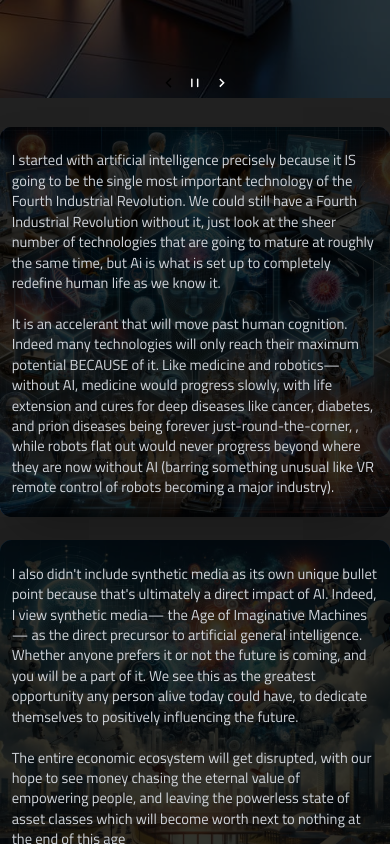
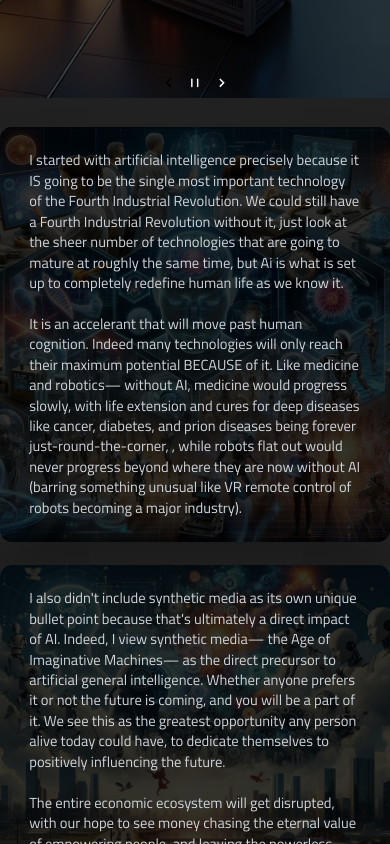
Before and after one commit to rais17/4TH-Revolution-Fund, a React (Create React App) app: page /revolution in a window 390 px wide. Shown: the part 5580-6424 px from the top of the page. Built offline with nearby package versions, Linux system fonts and the light colour scheme.

Commit message:
Update Quotes.js

```diff
--- a/src/Components/Quotes.js
+++ b/src/Components/Quotes.js
@@ -3,17 +3,17 @@ import React from 'react'
 const Quotes = ({description, image, isReverse}) => {
   return (
     <div
-      className={`w-full aspect-square at500:aspect-video sm:h-[70vh] flex ${
+      className={`w-full flex ${
         isReverse ? `flex-row-reverse` : `flex-row`
       } items-center gap-10 px-6 shadow-2xl relative overflow-hidden`}
     >
-      <div className="inset-0 z-20 sm:w-2/3 xxs:max-sm:absolute">
+      <div className="inset-0 z-20 sm:w-2/3 xxs:max-sm:relative">
         <pre className="text-xl text-gray-300 whitespace-pre-line sm:text-justify font-Titillium xxs:max-sm:py-8 xxs:max-sm:px-4 ">
           {description}
         </pre>
       </div>
 
-      <div className="relative inset-0 z-10 overflow-hidden sm:w-1/3 aspect-square rounded-2xl xxs:max-sm:absolute">
+      <div className="relative inset-0 z-10 overflow-hidden sm:w-1/3 rounded-2xl xxs:max-sm:absolute">
         <img className="object-cover w-full h-full" src={image} alt="img" />
         <div className="absolute inset-0 bg-black opacity-80 sm:hidden"></div>
       </div>
```
